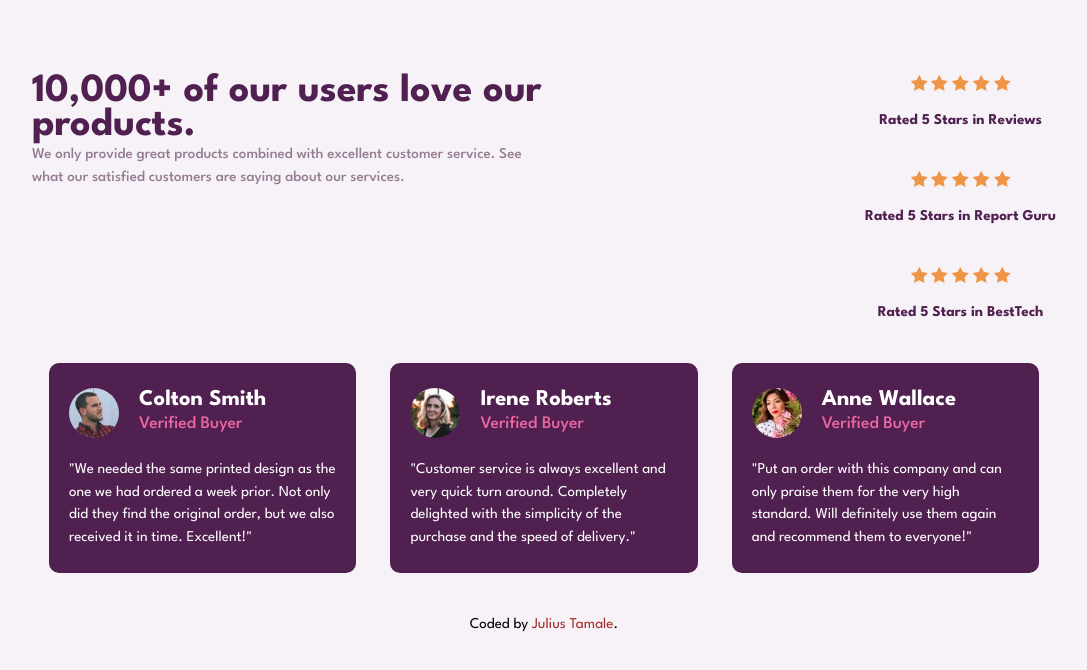
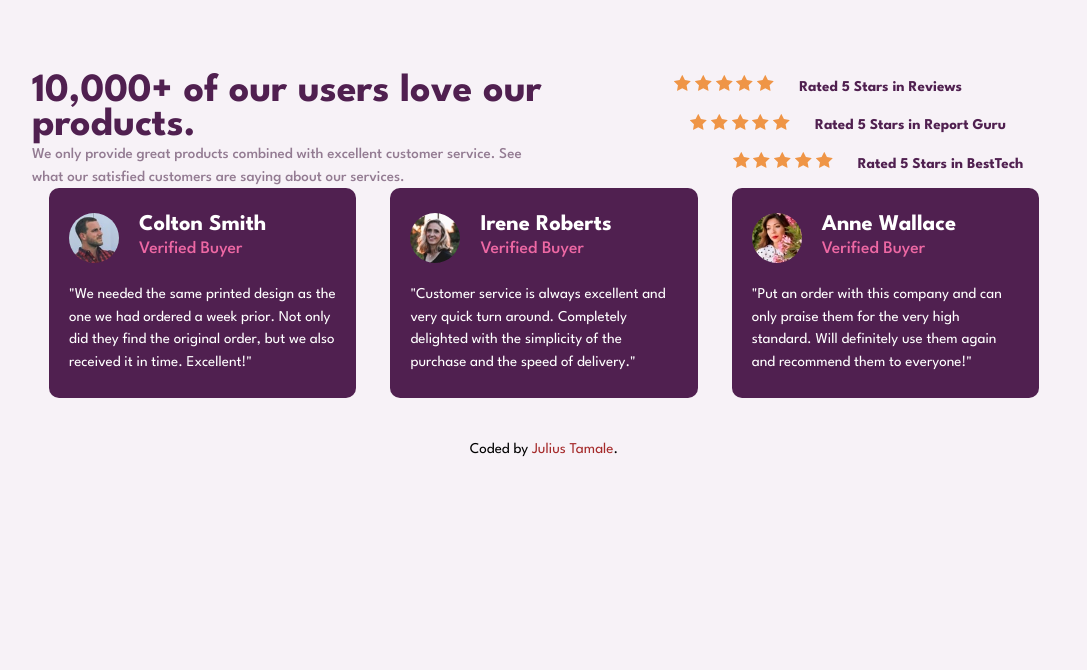
Before and after one commit to julius-tamale/social-proof-sections, a plain HTML site: page index.html in a window 1280 px wide. Shown: the whole page, without its empty margins (96-1183 px from the left). Drawn offline with Linux system fonts and the light colour scheme.

Commit message:
social proofs

```diff
--- a/styles.css
+++ b/styles.css
@@ -144,6 +144,30 @@ footer a:hover {
         display: grid;
         grid-template-columns: repeat(3, 1fr);
     }
+    .sect-one-d2 {
+        position: relative;
+        top: 0;
+        left: 0;
+    }
+    .sect-one-d2 > div {
+        flex-direction: row;
+        padding-right: 20px;
+        gap: 0;
+    }
+    .sect-one-d2 span {
+        margin: 0 0 0 25px;
+        vertical-align: middle;
+    }
+    .d2-d1 {
+        margin-bottom: 15px;
+        position: relative;
+        left: -60px;
+    }
+    .d2-d2 {
+        margin-bottom: 15px;
+        position: relative;
+        left: -30px;
+    }
     .section-two > div {
         padding: 25px 20px;
     }
```
